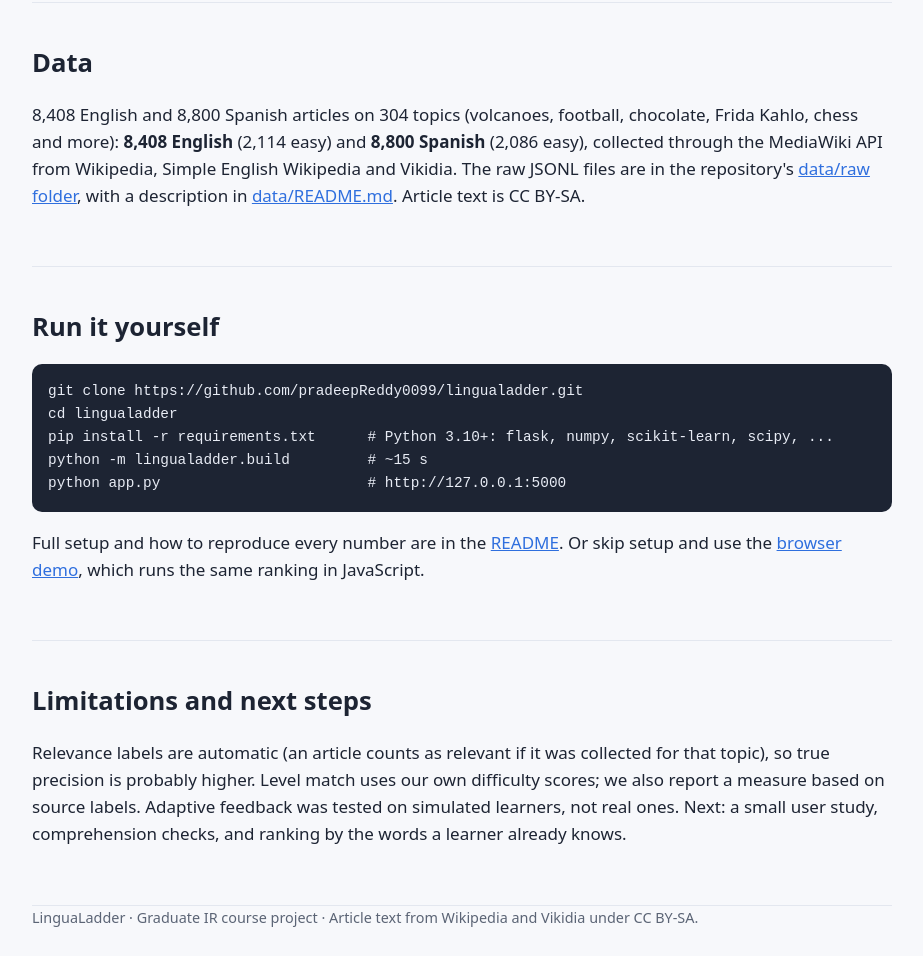
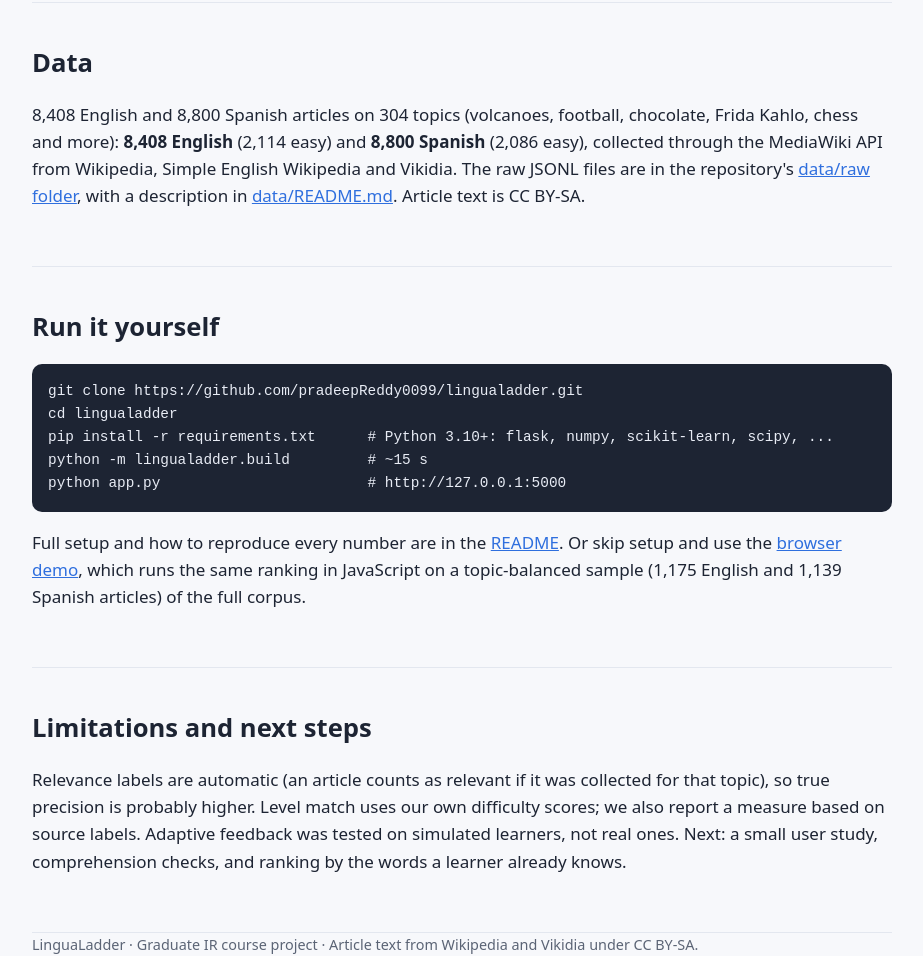
Before and after one commit to pradeepReddy0099/lingualadder, a plain HTML site: page docs/index.html in a window 1280 px wide. Shown: the part 3319-4275 px from the top of the page, without its empty margins (178-1101 px from the left). Before the commit the page ends 4248 px from the top, so only its background shows below. Drawn offline with Linux system fonts and the light colour scheme.

Commit message:
Sync: docs home note on sample demo

```diff
--- a/docs/index.html
+++ b/docs/index.html
@@ -121,7 +121,7 @@ cd lingualadder
 pip install -r requirements.txt      # Python 3.10+: flask, numpy, scikit-learn, scipy, ...
 python -m lingualadder.build         # ~15 s
 python app.py                        # http://127.0.0.1:5000</pre>
-  <p>Full setup and how to reproduce every number are in the <a href="https://github.com/pradeepReddy0099/lingualadder#readme">README</a>. Or skip setup and use the <a href="app/">browser demo</a>, which runs the same ranking in JavaScript.</p>
+  <p>Full setup and how to reproduce every number are in the <a href="https://github.com/pradeepReddy0099/lingualadder#readme">README</a>. Or skip setup and use the <a href="app/">browser demo</a>, which runs the same ranking in JavaScript on a topic-balanced sample (1,175 English and 1,139 Spanish articles) of the full corpus.</p>
 </section>
 
 <section>
```
